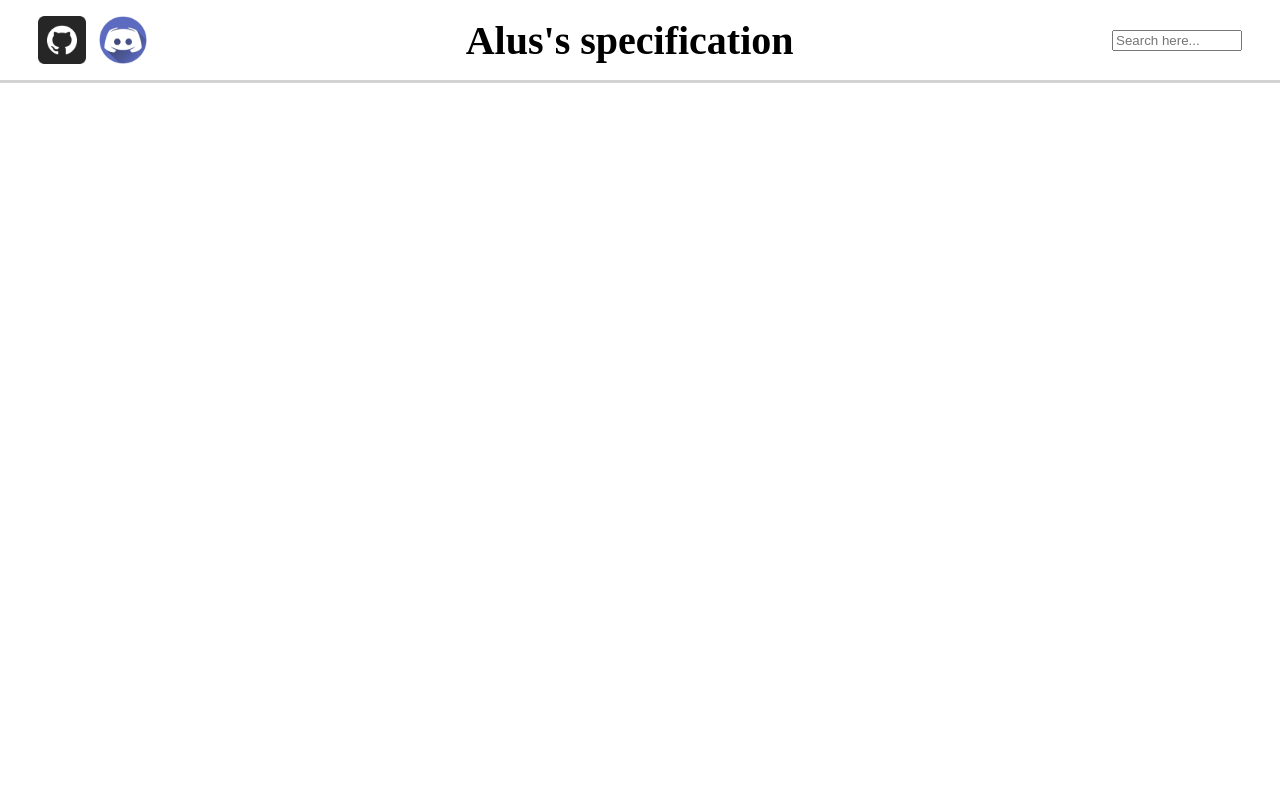
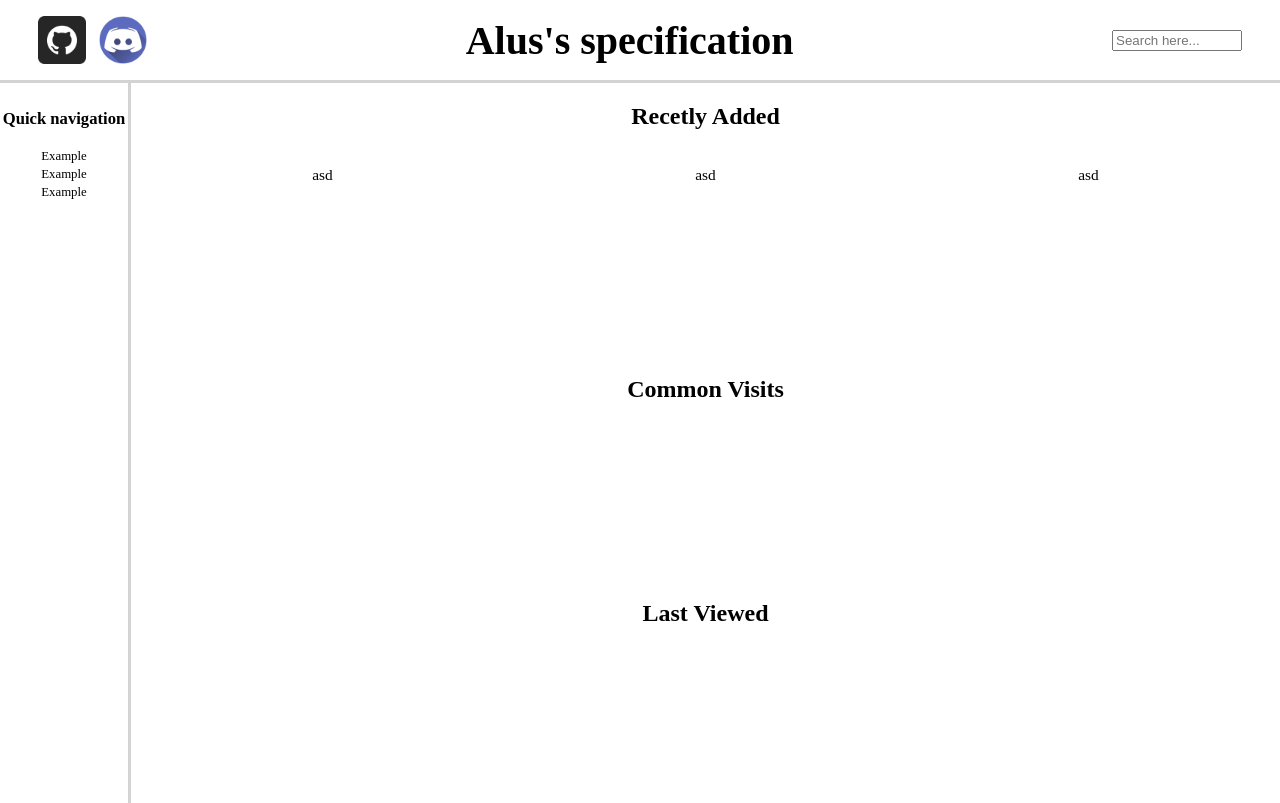
Before and after one commit to alus1337/Burks-memorial, a plain HTML site: page index.html in a window 1280 px wide. Drawn offline with Linux system fonts and the light colour scheme.

Commit message:
another commit

```diff
--- a/index.html
+++ b/index.html
@@ -26,5 +26,54 @@
         <input type="text" placeholder="Search here..." />
       </div>
     </nav>
+
+    <div class="content_wrapper">
+      <nav class="sidebar">
+        <h2 id="sidebar_title">
+          <a href="">Quick navigation</a>
+        </h2>
+        <ul>
+          <li>
+            <a href="">Example</a>
+          </li>
+
+          <li>
+            <a href="">Example</a>
+          </li>
+
+          <li>
+            <a href="">Example</a>
+          </li>
+        </ul>
+      </nav>
+
+      <main class="main_content">
+        <section>
+          <h2>Recetly Added</h2>
+
+          <ul>
+            <li>
+              <a href="">asd</a>
+            </li>
+
+            <li>
+              <a href="">asd</a>
+            </li>
+
+            <li>
+              <a href="">asd</a>
+            </li>
+          </ul>
+        </section>
+
+        <section>
+          <h2>Common Visits</h2>
+        </section>
+
+        <section>
+          <h2>Last Viewed</h2>
+        </section>
+      </main>
+    </div>
   </body>
 </html>
--- a/style.css
+++ b/style.css
@@ -41,3 +41,91 @@ body {
   font-size: 2.5rem;
   margin: 0;
 }
+
+/* Content area/sidebar container */
+.content_wrapper {
+  display: flex;
+  flex-direction: row;
+  justify-content: start;
+}
+
+/* Side bar */
+
+.sidebar {
+  display: flex;
+  flex-direction: column;
+  width: 10vw;
+  height: calc(100vh - 10vh); /* 10vw is the width of the sidebar */
+  border-right: 0.3vw solid lightgrey;
+}
+
+.sidebar ul {
+  display: flex;
+  flex-direction: column;
+  justify-content: space-between;
+  align-items: center;
+  padding: 0;
+}
+
+.sidebar ul li {
+  flex-shrink: 1;
+  list-style: none;
+}
+
+.sidebar ul li a {
+  text-decoration: none;
+  color: black;
+  font-size: 1vw;
+}
+
+#sidebar_title {
+  align-self: center;
+  margin-bottom: 0;
+  padding-left: 0;
+}
+
+#sidebar_title a {
+  text-decoration: none;
+  color: black;
+  font-size: 1.3vw;
+}
+
+/* Main content area */
+.main_content {
+  flex-grow: 1;
+  display: flex;
+  flex-direction: column;
+  justify-content: flex-start;
+  align-items: stretch;
+}
+
+.main_content section {
+  display: flex;
+  flex-direction: column;
+  justify-content: flex-start;
+  flex-grow: 1;
+}
+
+.main_content section h2 {
+  font-size: 1.5rem;
+  text-align: center;
+}
+
+.main_content section ul {
+  display: flex;
+  padding: 0;
+  flex-direction: row;
+  justify-content: flex-start;
+}
+
+.main_content section ul li {
+  list-style: none;
+  text-align: center;
+  flex-grow: 1;
+}
+
+.main_content section ul li a {
+  text-decoration: none;
+  color: black;
+  font-size: 1.2vw;
+}
```
